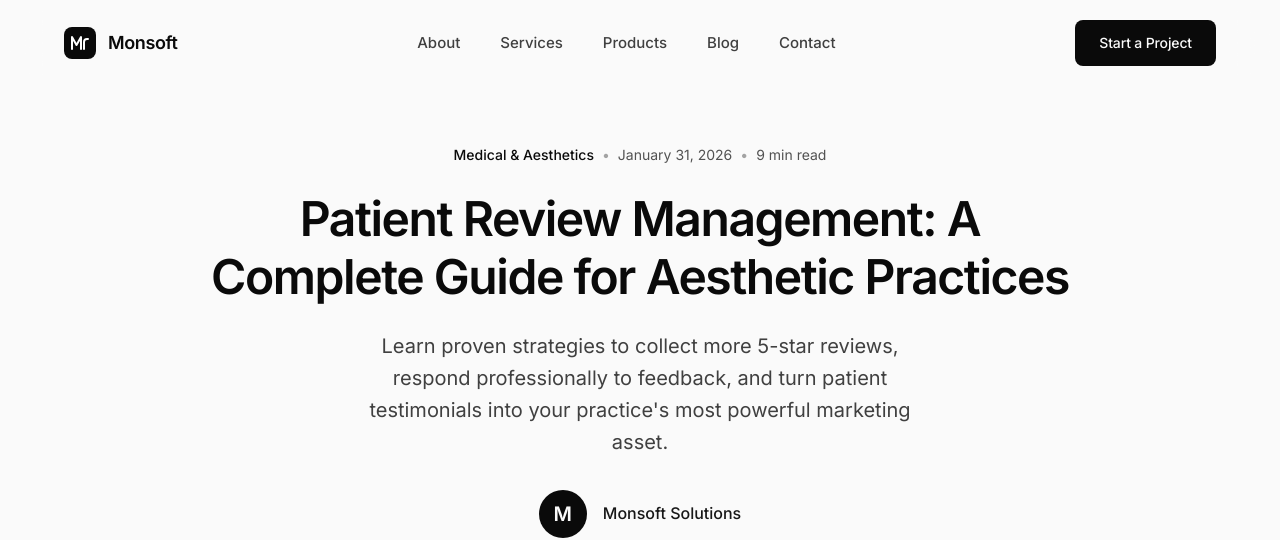
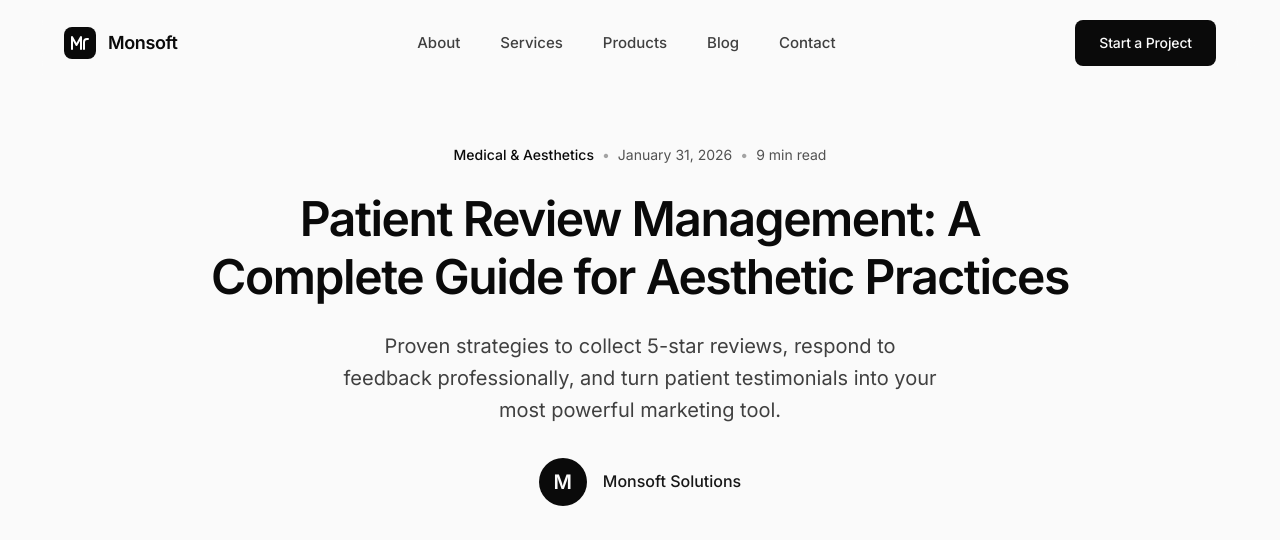
Before and after one commit to Monsoft-Solutions/monsoftsolutions.com, an Astro site: page /blog/patient-review-management-aesthetic-practices in a window 1280 px wide. Shown: the top 540 px of the page. Built offline with nearby package versions, Linux system fonts and the light colour scheme; Astro itself is replaced by a stand-in of ours; some packages are replaced by stand-ins of ours.

Commit message:
fix: shorten description to under 160 chars

```diff
--- a/src/data/blog/patient-review-management-aesthetic-practices/index.md
+++ b/src/data/blog/patient-review-management-aesthetic-practices/index.md
@@ -1,6 +1,6 @@
 ---
 title: "Patient Review Management: A Complete Guide for Aesthetic Practices"
-description: "Learn proven strategies to collect more 5-star reviews, respond professionally to feedback, and turn patient testimonials into your practice's most powerful marketing asset."
+description: "Proven strategies to collect 5-star reviews, respond to feedback professionally, and turn patient testimonials into your most powerful marketing tool."
 pubDate: 2026-01-31
 author: "Monsoft Solutions"
 category: "Medical & Aesthetics"
```
